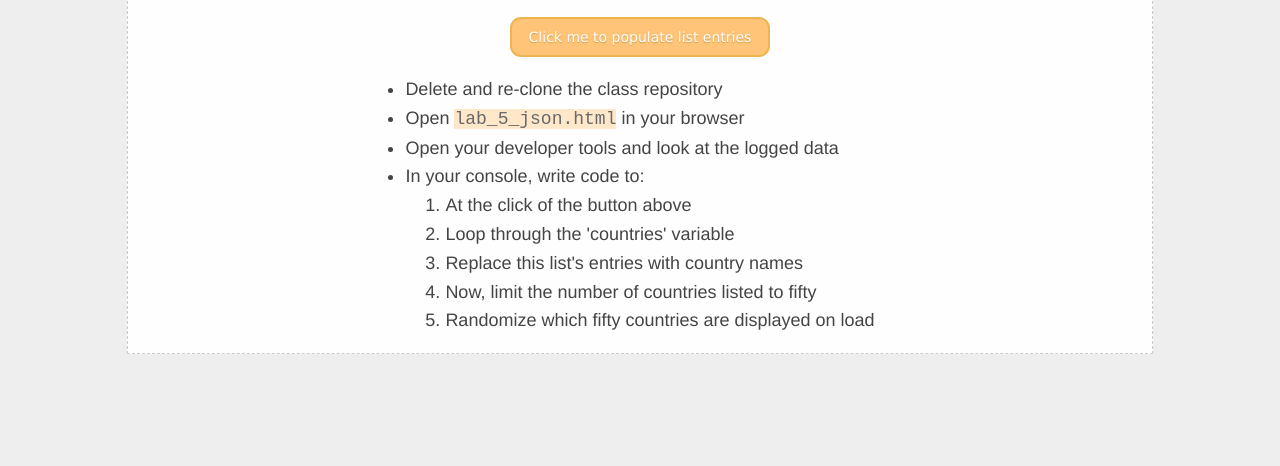
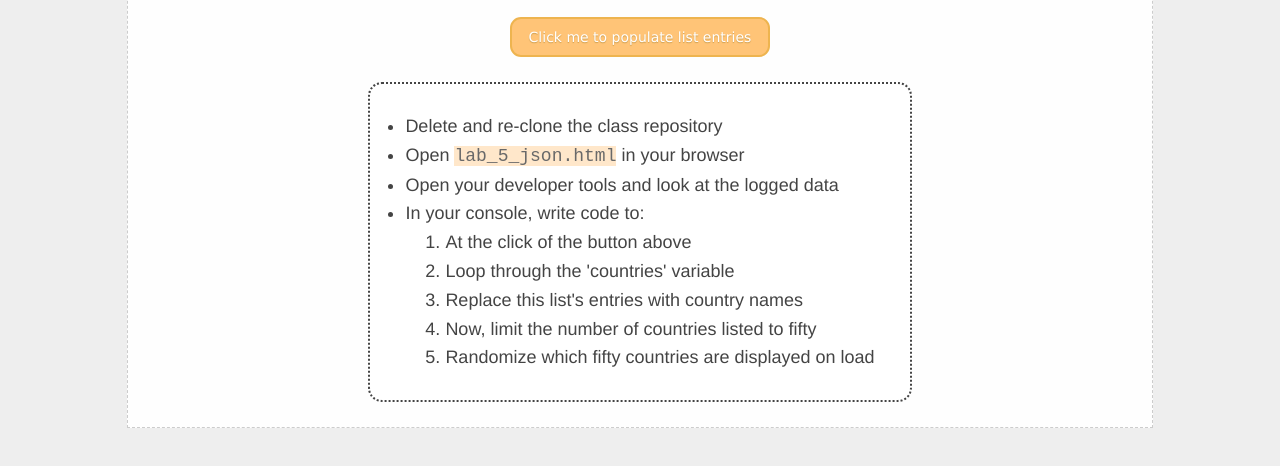
Before and after one commit to Tinuologo/tinuologo.github.io, a plain HTML site: page Lab_5/index.html in a window 1280 px wide. Shown: the part 132-598 px from the top of the page. Drawn offline with Linux system fonts and the light colour scheme.

Commit message:
Update lab_styles.css

```diff
--- a/Lab_5/lab_styles.css
+++ b/Lab_5/lab_styles.css
@@ -67,7 +67,7 @@ h3 {
   list-style: disc;
 }
 
-.content {
+.changing_items {
   background: #fff;
   border: 2px dotted #444;
   flex-grow: 2;
```
